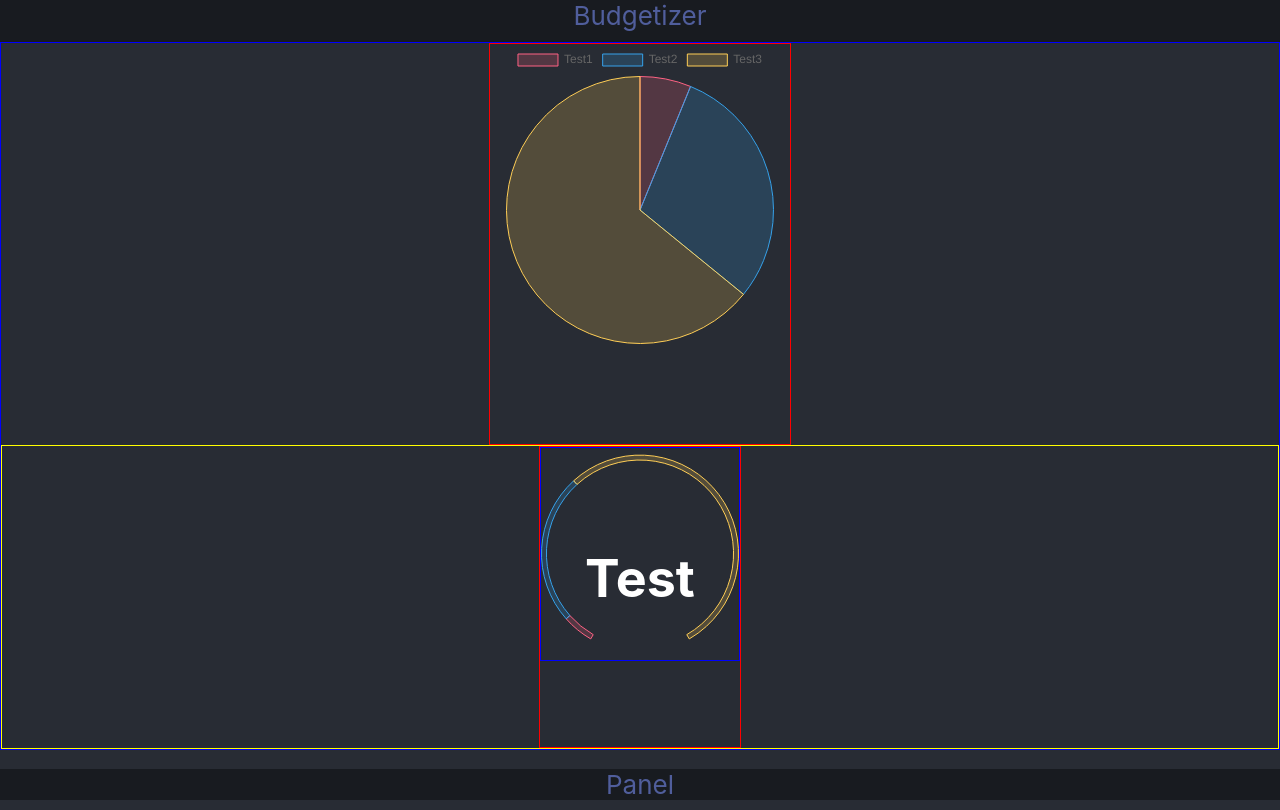
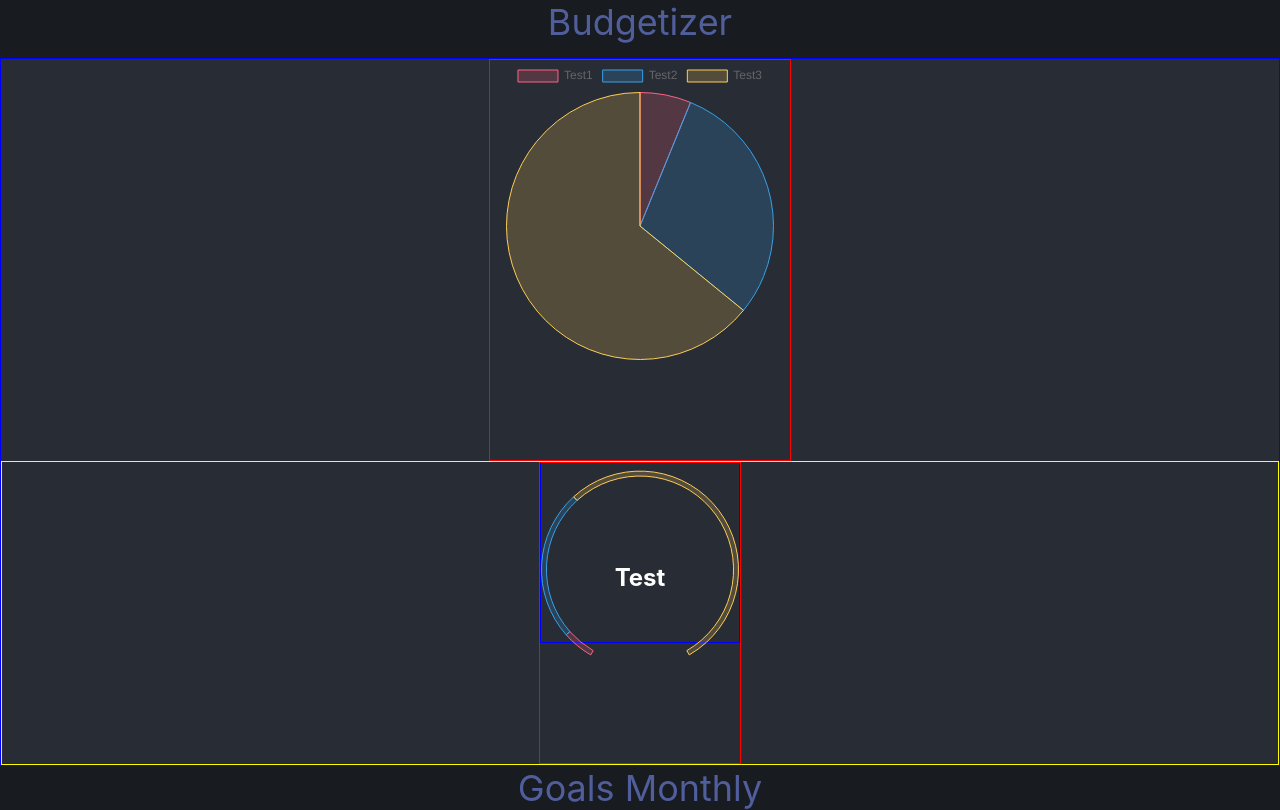
Before and after one commit to RyanKastl/Budgetizer, a React (Create React App) app in the folder FrontEnd/: page / in a window 1280 px wide. Built offline with nearby package versions, Linux system fonts and the light colour scheme.

Commit message:
Updated panel selection

```diff
--- a/FrontEnd/src/App.css
+++ b/FrontEnd/src/App.css
@@ -2,6 +2,7 @@ html, body {
   background-color: #282c34;
   height: 100%;
   margin: 0;
+
 }
 
 .App {
@@ -12,8 +13,14 @@ html, body {
   flex-direction: row;
   align-items: center;
   justify-content: center;
-  font-size: calc(10px + 2vmin);
+  font-size: 14px;
   color: white;
+  -ms-overflow-style: none;  /* IE and Edge */
+  scrollbar-width: none;  /* Firefox */
+}
+
+.App::-webkit-scrollbar {
+  display: none;
 }
 
 .App-logo {
@@ -34,7 +41,7 @@ html, body {
   flex-direction: column;
   align-items: center;
   justify-content: center;
-  font-size: calc(10px + 2vmin);
+  font-size: 18px;
   color: white;
 }
 
--- a/FrontEnd/src/App.js
+++ b/FrontEnd/src/App.js
@@ -2,7 +2,7 @@ import './App.css';
 import AppContainer from './Components/AppContainer';
 import ExpenseChart from './Pages/ExpenseChart';
 import TrackerPage from './Pages/Tracker';
-import React, { useState } from 'react';
+import React from 'react';
 
 function App() {
 
@@ -16,16 +16,8 @@ function App() {
     "Monthly"
   ];
 
-  const [flagValue, setFlagValue] = useState(false);
-
-  const handleFlagSwitch = () => {
-    setFlagValue(!flagValue);
-  };
-
-  var currentPage = flagValue ? <h1>Hey there</h1> : <ExpenseChart />
-
   return (
-    <AppContainer page={<TrackerPage/>}></AppContainer>
+    <AppContainer pages={pages} labels={panelLabels}></AppContainer>
   );
 }
 
--- a/FrontEnd/src/Components/AppContainer.css
+++ b/FrontEnd/src/Components/AppContainer.css
@@ -7,7 +7,7 @@
     flex-direction: column;
     /* align-items: center; */
     /* justify-content: center; */
-    font-size: calc(10px + 2vmin);
+    font-size: 12px;
     color: white;
 }
 
@@ -17,15 +17,17 @@
     background-color: #181b20;
     color: #505e9c;
     padding-bottom: 0.3em;
+    font-size: 36px;
 }
 
 .AppContent {
     flex: 1;
-    overflow: hidden;
+    overflow: scroll;
 }
 
 .AppFooter {
     margin-top: auto;
     background-color: #181b20;
     color: #505e9c;
+    font-size: 36px;
 }
--- a/FrontEnd/src/Components/AppContainer.js
+++ b/FrontEnd/src/Components/AppContainer.js
@@ -3,11 +3,24 @@ import React, { useState } from 'react';
 
 function AppContainer(props) {
 
+  const [currentPage, setPage] = useState(props.pages[0]);
+
+  const switchPage = (page) => {
+    setPage(page);
+  };
+
+  const labels = props.labels.map((lbl, index) => {
+
+    return(
+    <span onClick={() => switchPage(props.pages[index])}>{lbl}   </span>
+    );
+  });
+
   return (
     <div className="AppContainer">
       <div className='AppBanner'>Budgetizer</div>
-      <div className='AppContent'>{props.page}</div>
-      <div className='AppFooter'>Panel</div>
+      <div className='AppContent'>{currentPage}</div>
+      <div className='AppFooter'>{labels}</div>
     </div>
   );
 }
--- a/FrontEnd/src/Pages/ExpenseChart.js
+++ b/FrontEnd/src/Pages/ExpenseChart.js
@@ -1,8 +1,8 @@
 import './ExpenseChart.css';
 import '../App.css';
 import * as Constants from '../Constants/ChartDefaults';
-// import PieChart from '../Components/PieChart';
-import GaugeChart from '../Components/GaugeChart';
+import PieChart from '../Components/PieChart';
+//import GaugeChart from '../Components/GaugeChart';
 import React, { useState } from 'react';
 
 function DataItem(props) {
@@ -95,7 +95,7 @@ class ExpenseChart extends React.Component {
                     {dataMap}
                 </div>
                 <header className="Chart-body">
-                    {/* <GaugeChart className="Chart-body" data={data} /> */}
+                    {/* <PieChart className="Chart-body" data={data} /> */}
                     Chart
                 </header>
             </div>
```
